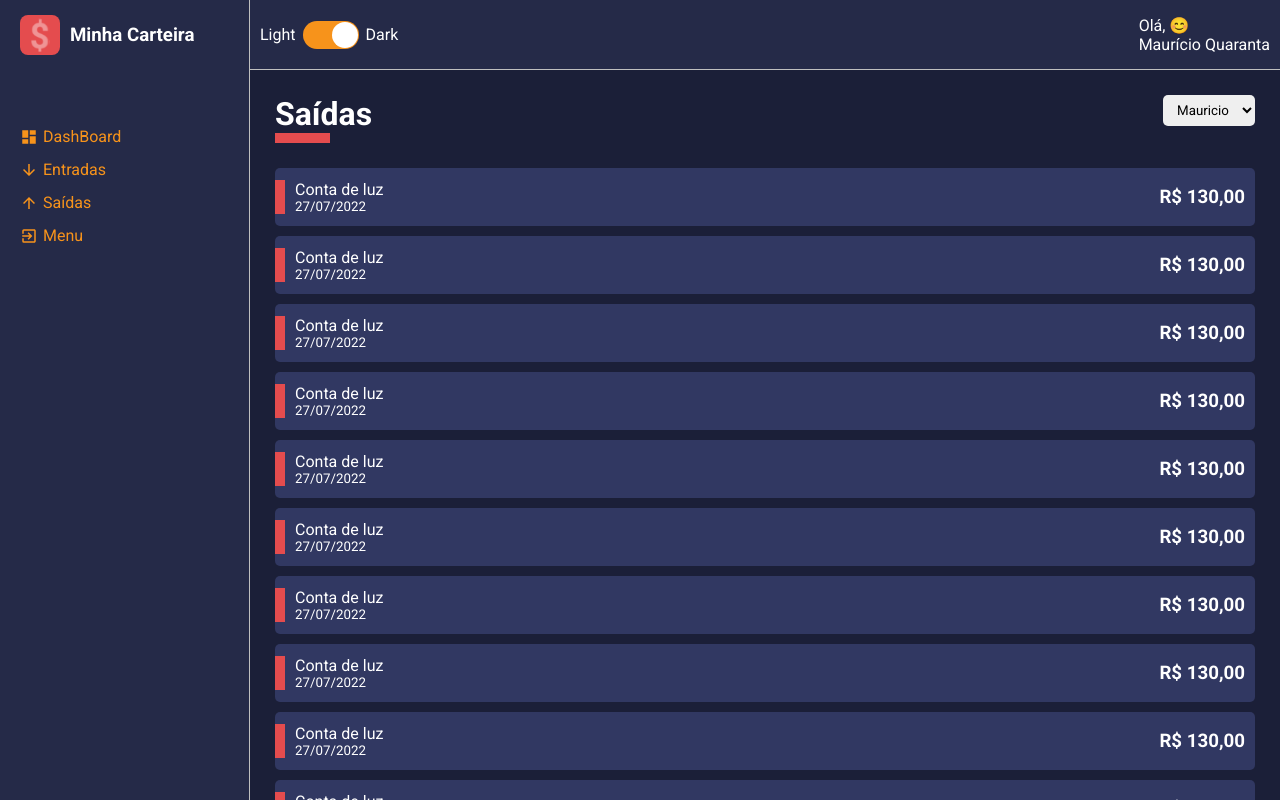
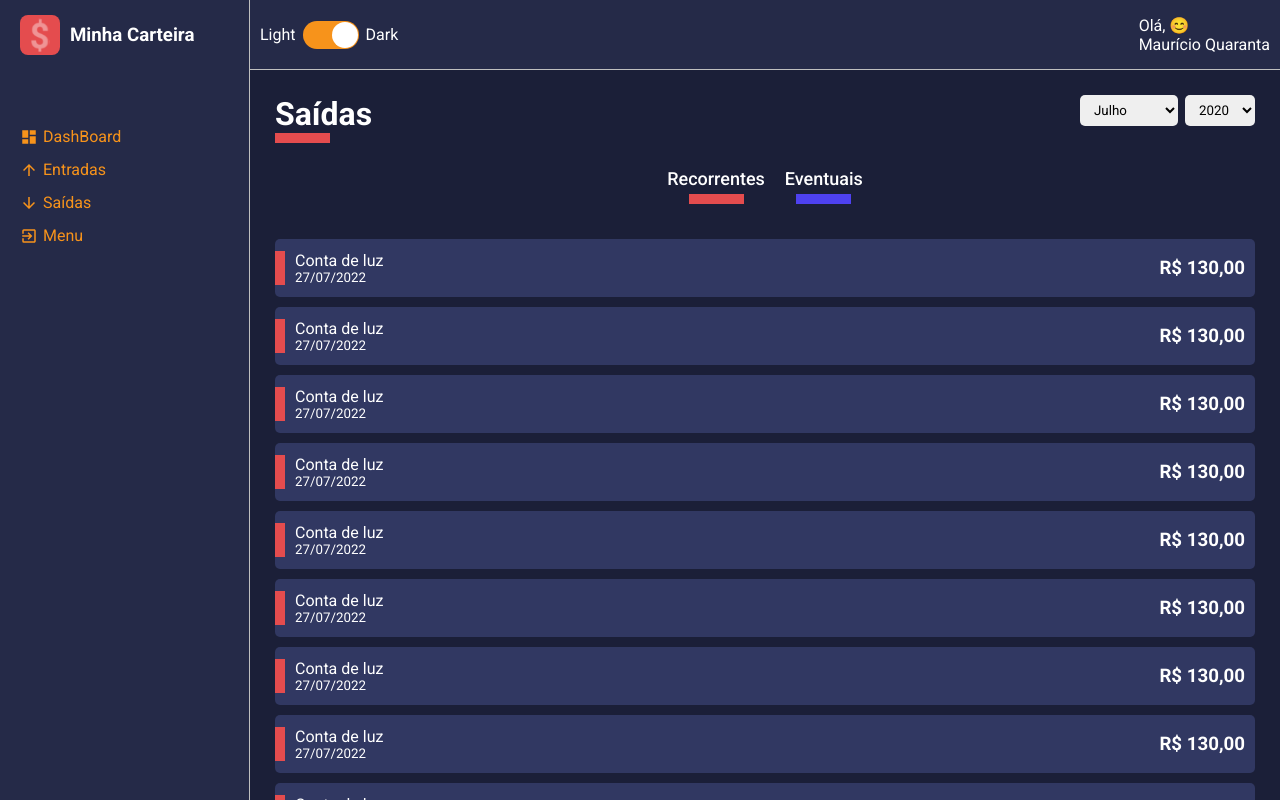
Before and after one commit to mauricioqvp/DashBoard, a React (Create React App) app in the folder minha-carteira/: page / in a window 1280 px wide. Built offline with nearby package versions, Linux system fonts and the light colour scheme.

Commit message:
Criando filtros

```diff
--- a/minha-carteira/src/components/Aside/index.tsx
+++ b/minha-carteira/src/components/Aside/index.tsx
@@ -23,12 +23,12 @@
             </MenuItemLink>
 
             <MenuItemLink href="#">
-                <MdArrowDownward />
+                <MdArrowUpward />
                 Entradas
             </MenuItemLink>
 
             <MenuItemLink href="#">
-                <MdArrowUpward />
+                <MdArrowDownward />
                 Saídas
             </MenuItemLink>
 
--- a/minha-carteira/src/pages/List/index.tsx
+++ b/minha-carteira/src/pages/List/index.tsx
@@ -3,21 +3,44 @@
 import SelectInput from '../../components/SelectInput';
 import HistoryFinanceCard from '../../components/HistoryFinanceCard';
 
-import { Container, Content } from './styles';
+import { Container, Content, Filters } from './styles';
 
 const List: React.FC = () => {
 
-    const options = [
-        { value: 'Mauricio', label: 'Mauricio' },
-        { value: 'Paula', label: 'Paula' },
-        { value: 'Cláudia', label: 'Cláudia' }
+    const months = [
+        { value: 7, label: 'Julho' },
+        { value: 8, label: 'Agosto' },
+        { value: 9, label: 'Setembro' }
+    ];
+
+    const years = [
+        { value: 2020, label: 2020 },
+        { value: 2019, label: 2019 },
+        { value: 2018, label: 2018 }
     ];
 
     return (
         <Container>
             <ContentHeader title="Saídas" lineColor="#E44C4E">
-                <SelectInput options={options} />
+                <SelectInput options={months} />
+                <SelectInput options={years} />
             </ContentHeader>
+
+            <Filters>
+                <button
+                    type="button"
+                    className="tag-filter tag-filter-recurrent"
+                >
+                    Recorrentes
+                </button>
+
+                <button
+                    type="button"
+                    className="tag-filter tag-filter-eventual"
+                >
+                    Eventuais
+                </button>
+            </Filters>
 
             <Content>
                 <HistoryFinanceCard
--- a/minha-carteira/src/pages/List/styles.ts
+++ b/minha-carteira/src/pages/List/styles.ts
@@ -3,3 +3,41 @@
 export const Container = styled.div``;
 
 export const Content = styled.div``;
+
+export const Filters = styled.div`
+    width: 100%;
+    display: flex;
+    justify-content: center;
+    margin-bottom: 30px;
+
+    .tag-filter{
+        font-size: 18px;
+        font-weight: 500;
+        background: none;
+        color: ${props => props.theme.colors.white};
+
+        margin: 0 10px;
+
+        transition: opacity .3s;
+
+        &:hover {
+            opacity: .7;
+        }
+    }
+
+    .tag-filter-recurrent::after {
+        content: '';
+        display: block;
+        width: 55px;
+        margin: 5px auto;
+        border-bottom: 10px solid ${props => props.theme.colors.warning};
+    }
+
+    .tag-filter-eventual::after {
+        content: '';
+        display: block;
+        width: 55px;
+        margin: 5px auto;
+        border-bottom: 10px solid ${props => props.theme.colors.success};
+    }
+`;
```
